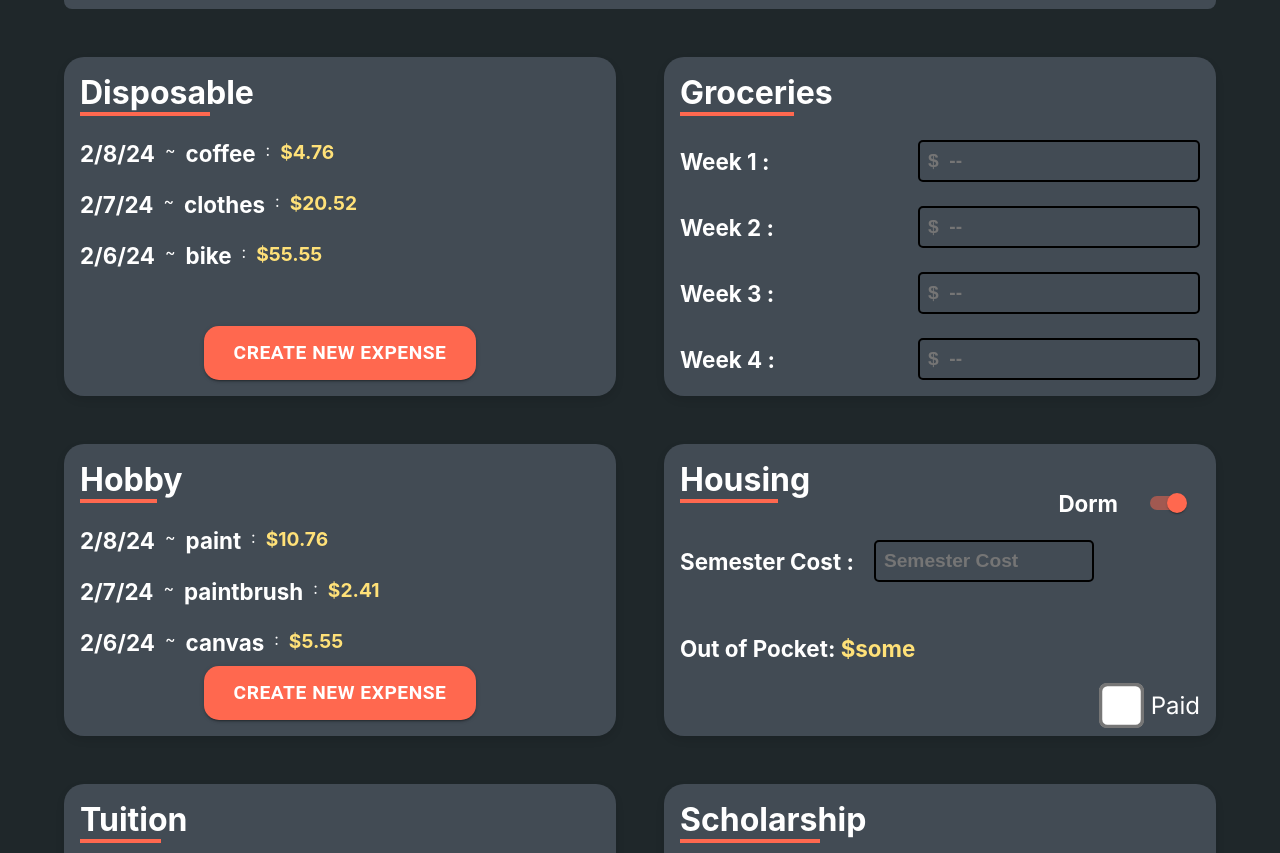
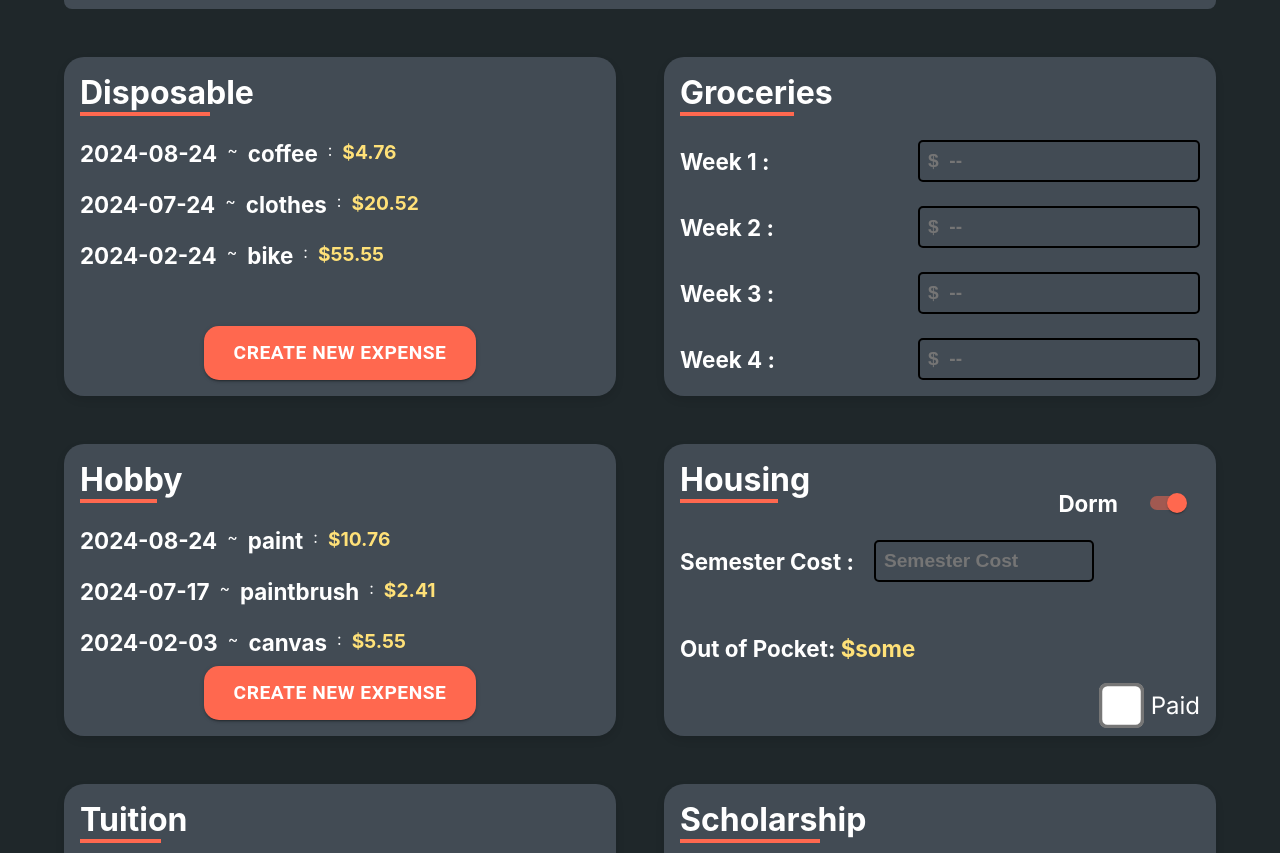
Before and after one commit to cspearmint/bud-jet, a React (Create React App) app in the folder budjet/: page /main in a window 1280 px wide. Shown: the part 596-1449 px from the top of the page. Built offline with nearby package versions, Linux system fonts and the light colour scheme.

Commit message:
adds total expenses amount

```diff
--- a/budjet/src/components/main.js
+++ b/budjet/src/components/main.js
@@ -1,4 +1,4 @@
-import React, { useState } from 'react';
+import React, { useState, useEffect } from 'react';
 import { Link } from 'react-router-dom';
 import Button from '@mui/material/Button';
 import Switch from '@mui/material/Switch';
@@ -52,6 +52,13 @@ function ExpenseCard({ isOpen, onClose, onSave }) {
 
 //specific category component
 function Category({ categoryName, items, onAddExpense }) {
+  //calculate budgeting formulas
+  const totalExpenses = items.reduce((total, item) => {
+    const itemCost = parseFloat(item.cost.replace(/[$,]/g, ''));
+    return total + (isNaN(itemCost) ? 0 : itemCost);
+  }, 0);
+  const roundedExpenseTotal = `$${totalExpenses.toFixed(2)}`;
+
   const [dormChecked, setDormChecked] = useState(true); //sets dormChecked to true and declares setDormChecked as function to update its value
 
   const renderHousing = () => { //function that returns UI wrapped in housing-content container
@@ -132,6 +139,7 @@ function Category({ categoryName, items, onAddExpense }) {
   return (
     <div className={`${categoryName} category-container`}>
         <Heading text = {categoryName.charAt(0).toUpperCase() + categoryName.slice(1)}></Heading>
+        {/* <div className="category-total">Total: {roundedExpenseTotal}</div> */}
 
       {items.map((item, index) => (
         <div className='category-item' key={index}>
@@ -179,7 +187,7 @@ function Category({ categoryName, items, onAddExpense }) {
           <ExpenseCard
             isOpen={isCardOpen}
             onClose={handleCloseCard}
-            onSave={(name, date, amount) => handleSaveExpense(name, date, amount)}
+            onSave={handleSaveExpense}
           />
       </div>
       )}
@@ -214,10 +222,11 @@ function Main() {
   };
 
   const [categoriesData, setCategoriesData] = useState({
+
     disposable: [
-      { date: '2/8/24', item: 'coffee', cost: '$4.76' },
-      { date: '2/7/24', item: 'clothes', cost: '$20.52' },
-      { date: '2/6/24', item: 'bike', cost: '$55.55' },
+      { date: '2024-08-24', item: 'coffee', cost: '$4.76' },
+      { date: '2024-07-24', item: 'clothes', cost: '$20.52' },
+      { date: '2024-02-24', item: 'bike', cost: '$55.55' },
     ],
     groceries: [
       { date: 'Week 1', cost: '' },
@@ -226,9 +235,9 @@ function Main() {
       { date: 'Week 4', cost: '' },
     ],
     hobby: [
-      { date: '2/8/24', item: 'paint', cost: '$10.76' },
-      { date: '2/7/24', item: 'paintbrush', cost: '$2.41' },
-      { date: '2/6/24', item: 'canvas', cost: '$5.55' },
+      { date: '2024-08-24', item: 'paint', cost: '$10.76' },
+      { date: '2024-07-17', item: 'paintbrush', cost: '$2.41' },
+      { date: '2024-02-03', item: 'canvas', cost: '$5.55' },
     ],
     housing: [
     ],
@@ -243,12 +252,21 @@ function Main() {
     ]
   });
 
-    const addExpense = (categoryName, newExpense) => {
-    setCategoriesData(prevCategories => ({
-      ...prevCategories,
-      [categoryName]: [...prevCategories[categoryName], newExpense]
-    }));
+    //checks if expenses being logged
+    useEffect(() => {
+      console.log("Updated categories data:", categoriesData);
+    }, [categoriesData]);
+
+  const addExpense = (categoryName, newExpense) => {
+    setCategoriesData(prevCategories => {
+      const updatedCategory = [...prevCategories[categoryName], newExpense];
+      return {
+        ...prevCategories,
+        [categoryName]: updatedCategory
+      };
+    });
   };
+
 
   const renderStats = () => (
     <div className="current-stats">
```
